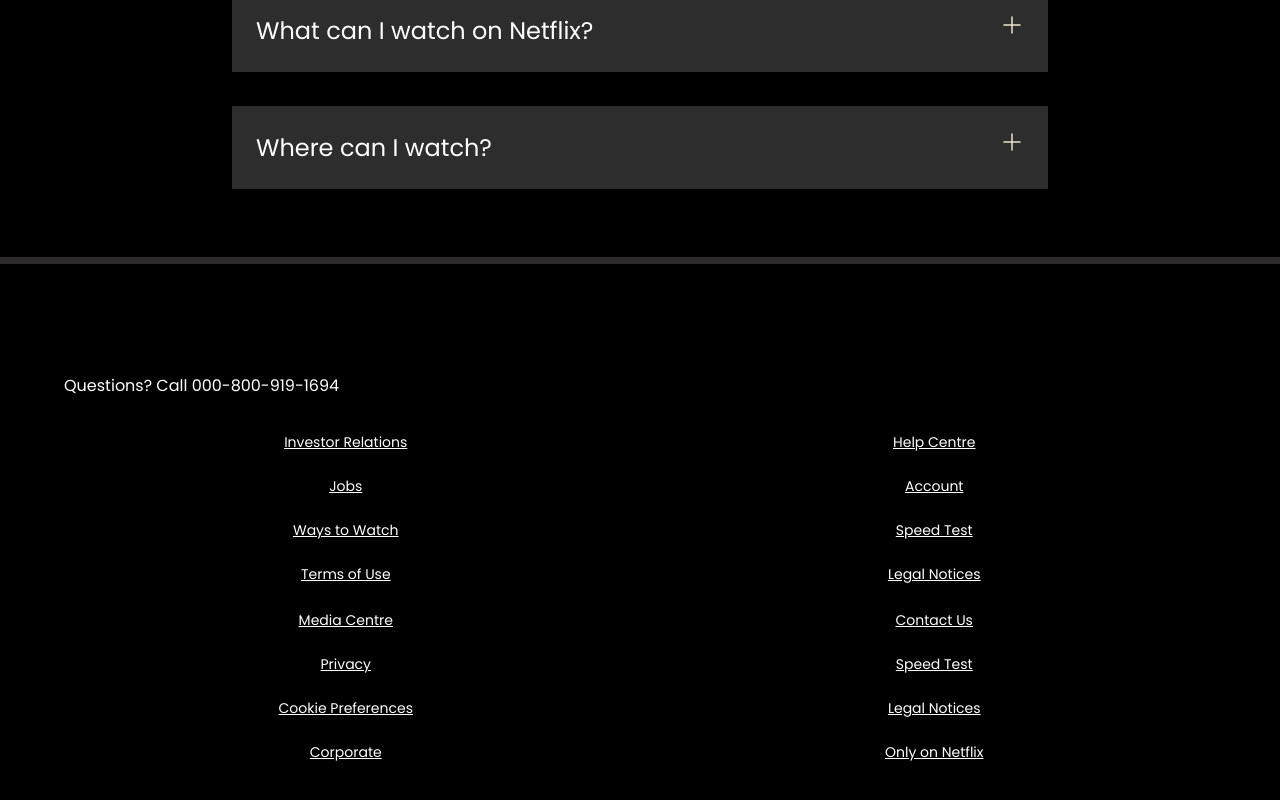
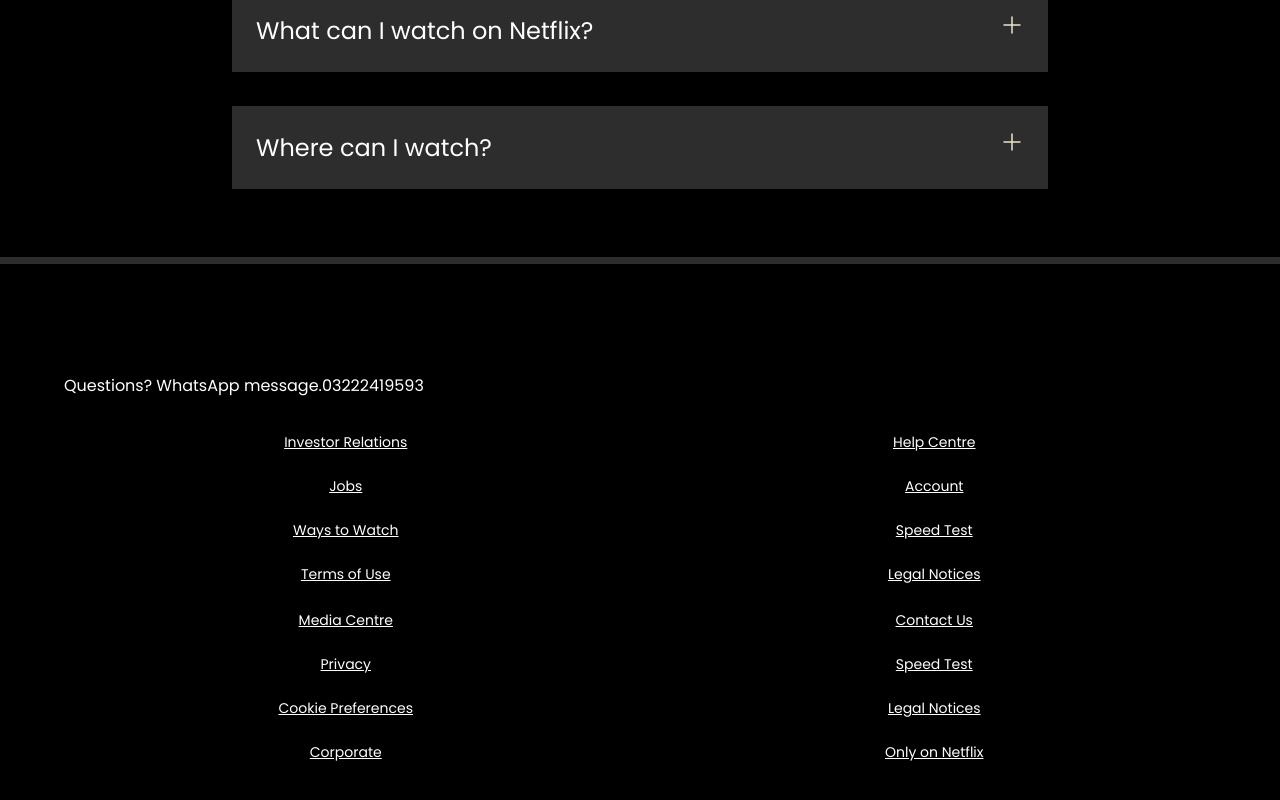
Before and after one commit to talha895/Games, a plain HTML site: page index.html in a window 1280 px wide. Shown: the part 3097-3897 px from the top of the page. Drawn offline with Linux system fonts and the light colour scheme; a web font is replaced by a local one.

Commit message:
Update index.html

```diff
--- a/index.html
+++ b/index.html
@@ -132,7 +132,7 @@
 
     <footer>
         <div class="questions">
-            Questions? Call 000-800-919-1694
+            Questions? WhatsApp message.03222419593
         </div>
         <div class="footer">
             <div class="footer-item">
```
